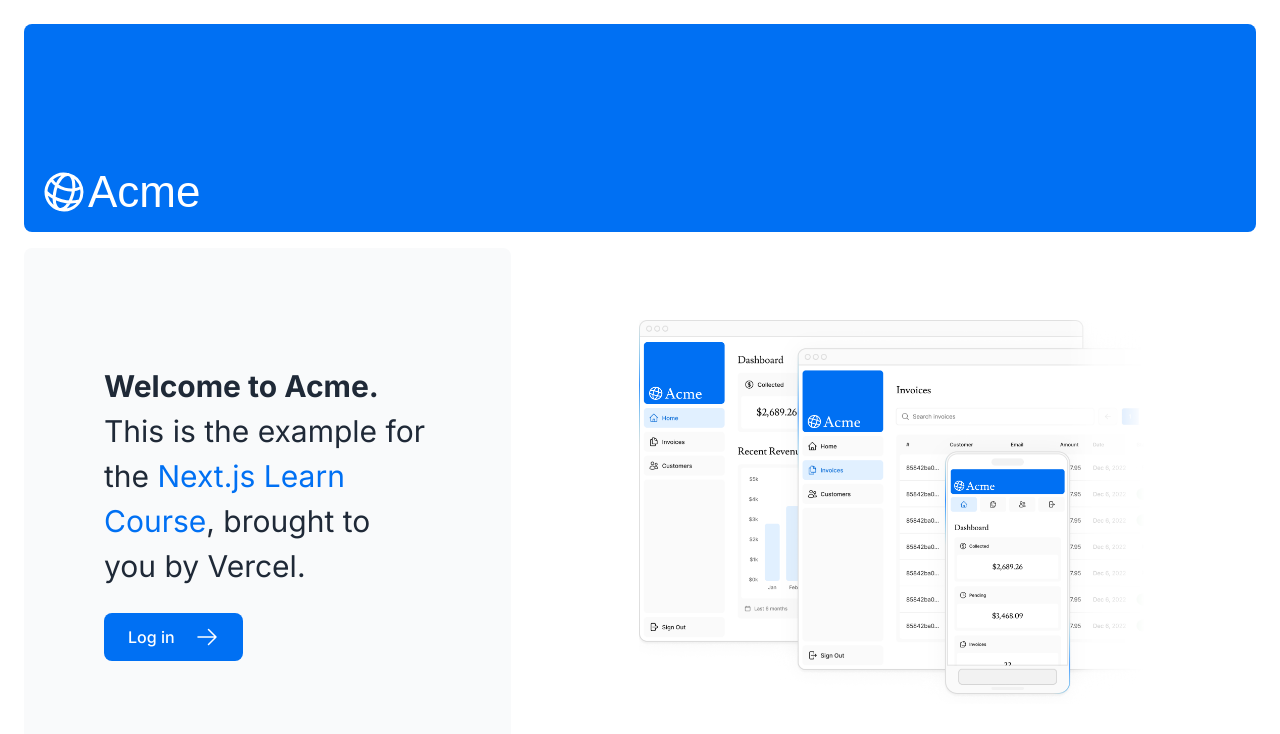
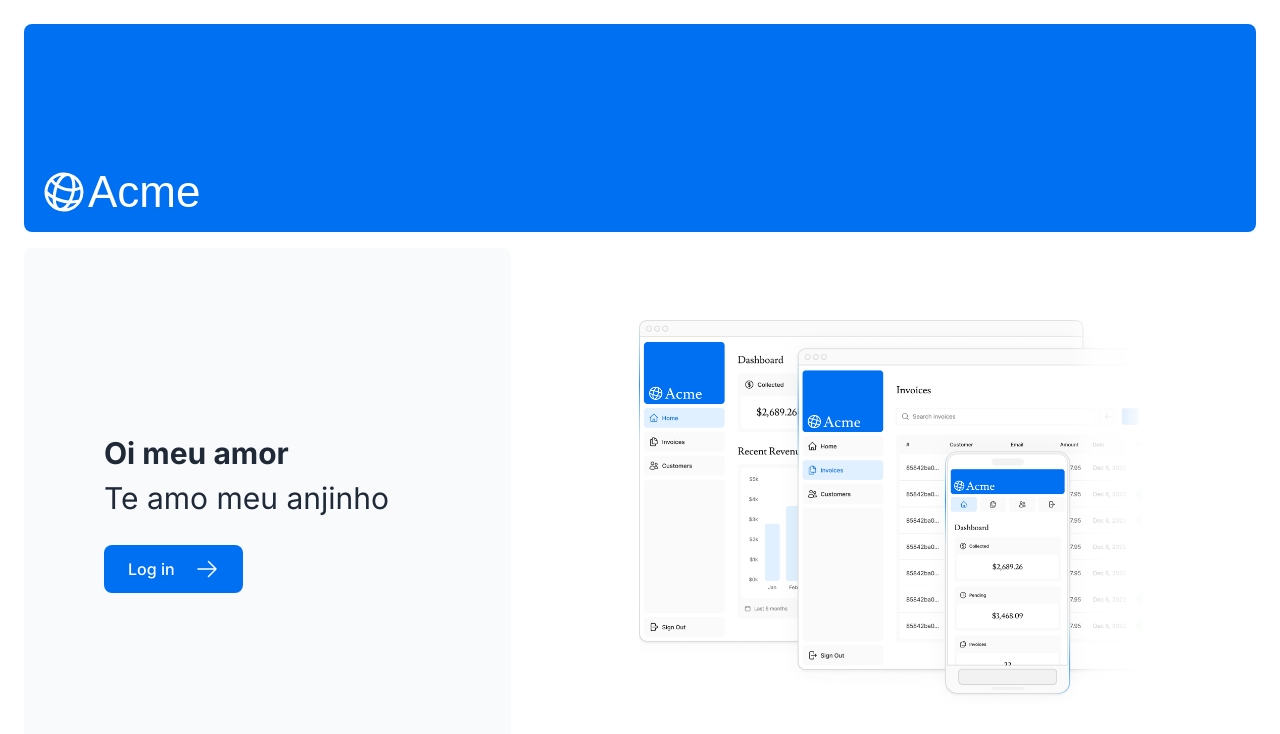
Before and after one commit to ArtroxGabriel/practiceFrontend, a Next.js app: page / in a window 1280 px wide. Shown: the top 734 px of the page. Built offline with nearby package versions, Linux system fonts and the light colour scheme; a web font is replaced by a local one.

Commit message:
brincando

```diff
--- a/app/dashboard/customers/page.tsx
+++ b/app/dashboard/customers/page.tsx
@@ -1,3 +1,3 @@
 export default function Page() {
-    return <p>Costumer Page</p>;
+    return <p>Customer Page</p>;
   }
--- a/app/page.tsx
+++ b/app/page.tsx
@@ -14,11 +14,7 @@
       <div className="mt-4 flex grow flex-col gap-4 md:flex-row">
         <div className="flex flex-col justify-center gap-6 rounded-lg bg-gray-50 px-6 py-10 md:w-2/5 md:px-20">
           <p className={`text-xl text-gray-800 md:text-3xl md:leading-normal`}>
-            <strong>Welcome to Acme.</strong> This is the example for the{' '}
-            <a href="https://nextjs.org/learn/" className="text-blue-500">
-              Next.js Learn Course
-            </a>
-            , brought to you by Vercel.
+            <strong>Oi meu amor</strong> <br /> Te amo meu anjinho {' '}
           </p>
           <Link
             href="/login"
```
